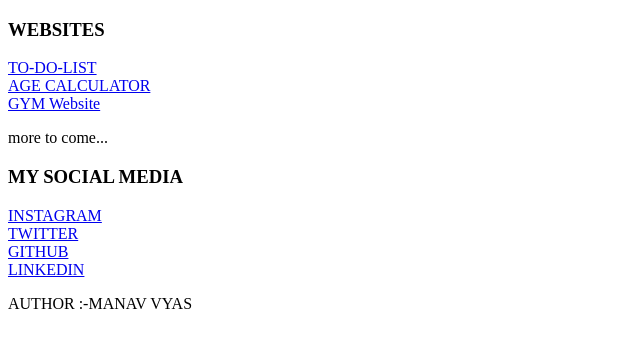
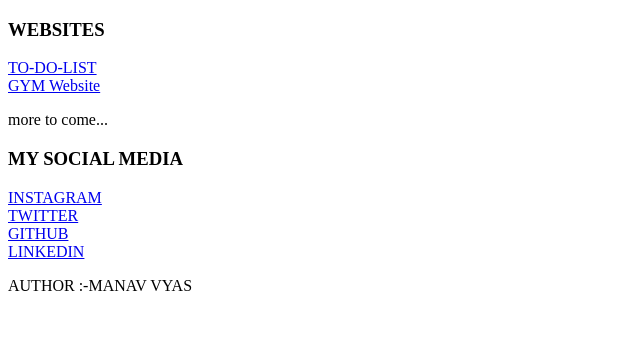
Before and after one commit to manav402/all-website, a plain HTML site: page index.html in a window 1280 px wide. Shown: the whole page, without its empty margins (0-640 px from the left). Drawn offline with Linux system fonts and the light colour scheme.

Commit message:
deleted age calculator website

```diff
--- a/index.html
+++ b/index.html
@@ -9,7 +9,6 @@
 <body>
     <h3>WEBSITES</h3>
     <a href="https://manav402.github.io/to-do-list" target="_blank">TO-DO-LIST</a><br>
-    <a href="https://manav402.github.io/testing-website" target="_blank">AGE CALCULATOR</a><br>
     <a href="https://manav402.github.io/gym/" target="_blank">GYM Website</a>
     <p>more to come...</p>
     <h3>MY SOCIAL MEDIA</h3>
```
